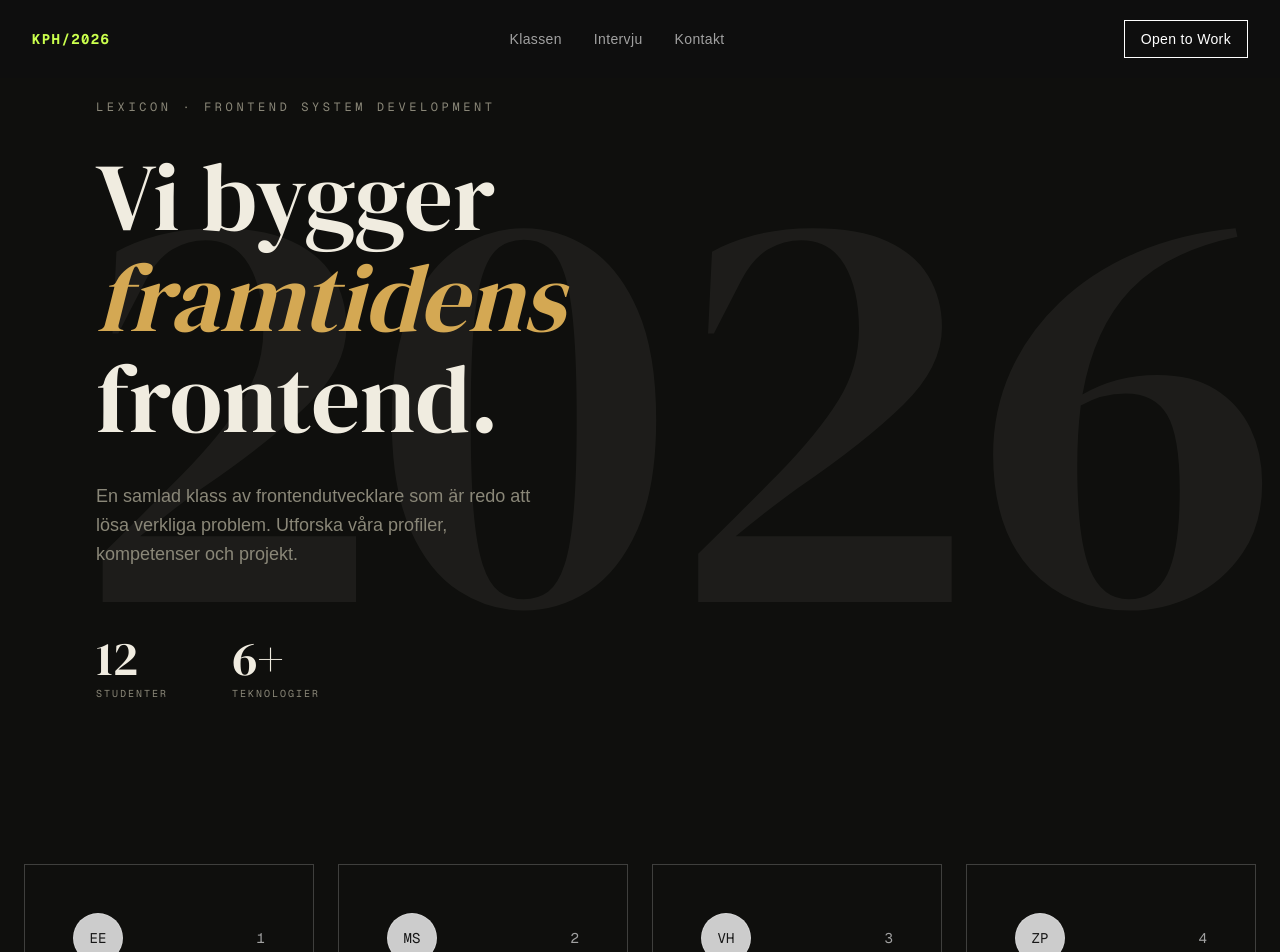
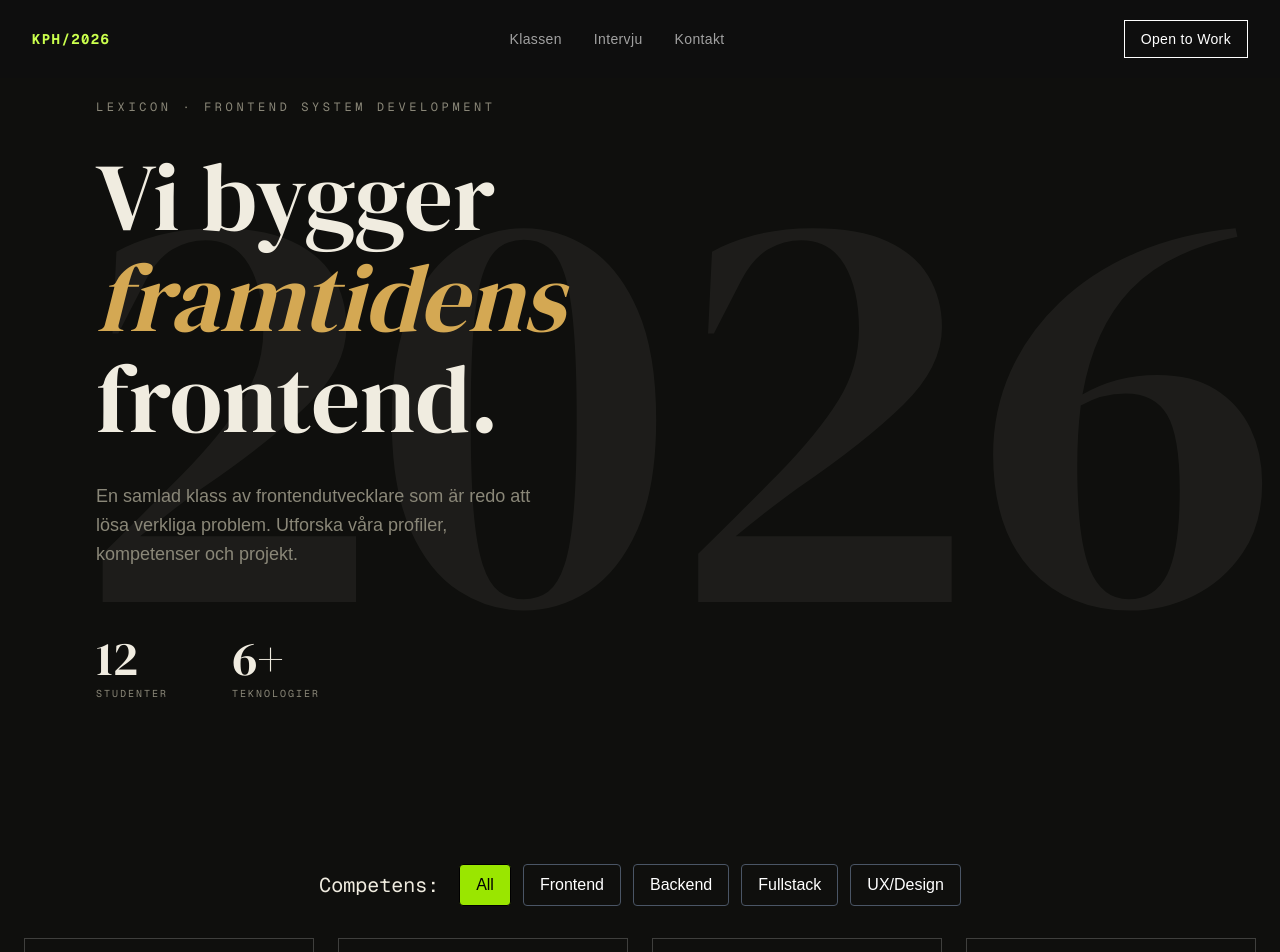
Before and after one commit to Slictor/portfolio-hub, a Next.js app: page / in a window 1280 px wide. Shown: the top 952 px of the page. Built offline with nearby package versions, Linux system fonts and the light colour scheme.

Commit message:
add filter #2

```diff
--- a/app/page.tsx
+++ b/app/page.tsx
@@ -7,18 +7,35 @@ import ProfileGrid from "@/components/ProfileGrid";
 import ProfileCard from "@/components/ProfileCard";
 import { StudentProfile } from "@/types/students";
 import studentsData from "@/data/students.json";
+import FilterSection from "@/components/filterSection";
 
 const students = studentsData as StudentProfile[];
 
 export default function Home() {
   const [selectedStudent, setSelectedStudent] = useState<StudentProfile | null>(null);
+  const [selectedFilter, setSelectedFilter] = useState("All");
+
+const filters = ["All", "Frontend", "Backend", "Fullstack", "UX/Design"];
+
+const filteredData =
+  selectedFilter === "All"
+    ? students
+    : students.filter((student) =>
+        student.competenceTags?.includes(selectedFilter)
+      );
 
   return (
     <>
       <Hero />
-      <section className="px-6 py-16 max-w-7xl mx-auto">
+         <section className="px-6 py-16 max-w-7xl mx-auto">
+        <FilterSection
+          filters={filters}
+          selected={selectedFilter}
+          onChange={setSelectedFilter}
+        />
+
         <ProfileGrid>
-          {students.map((student) => (
+          {filteredData.map((student) => (
             <button
               key={student.id}
               onClick={() => setSelectedStudent(student)}
--- /dev/null
+++ b/components/filterSection.tsx
@@ -0,0 +1,28 @@
+type Props = {
+  filters: string[];
+  selected: string;
+  onChange: (filter: string) => void;
+};
+
+export default function FilterSection({
+  filters,
+  selected,
+  onChange,
+}: Props) {
+  return (
+
+  <div className="flex gap-3 mb-8  items-center justify-center">
+  <span className="font-mono text-xl mr-2">Competens:</span>
+  {filters.map((filter, index) => (
+    <button
+      key={filter}
+      onClick={() => onChange(filter)}
+      className={`px-4 py-2 border rounded transition
+        ${selected === filter ? "bg-lime-400 text-black" : "text-white border-gray-600"}`}
+    >
+      {filter}
+    </button>
+  ))}
+</div>
+  );
+}
```
